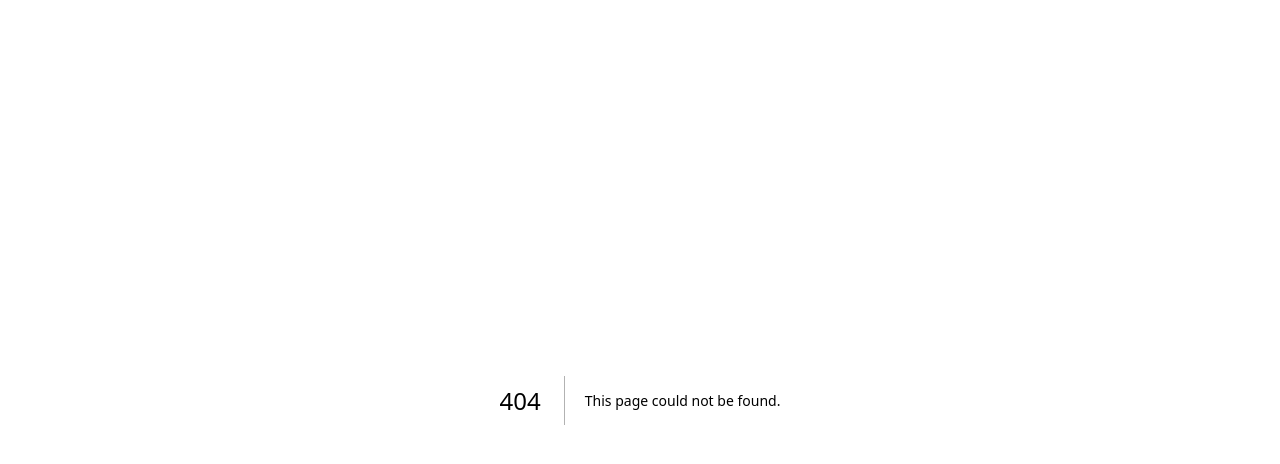
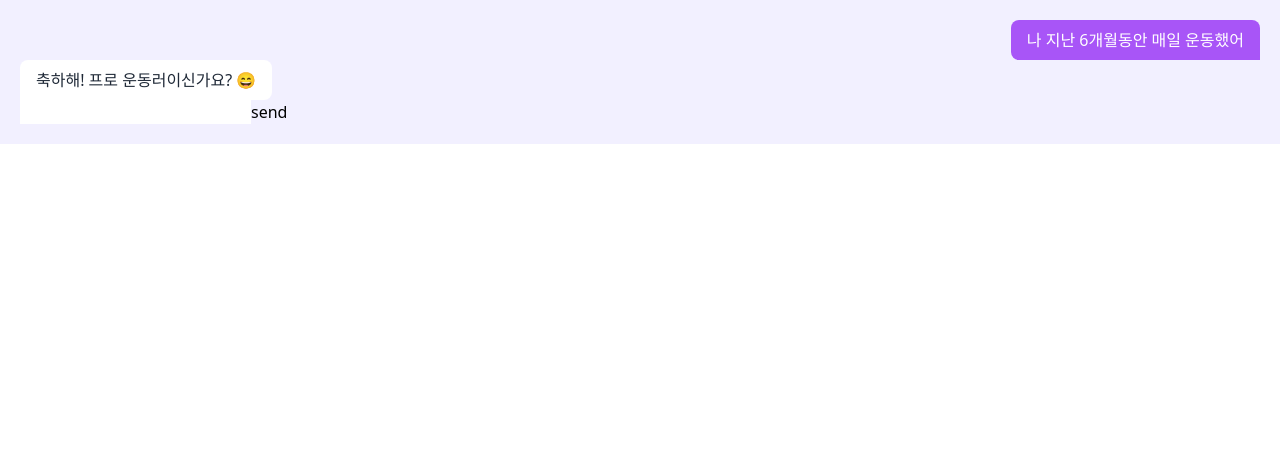
Before and after one commit to hmuri/NESS_FRONT, a Next.js app in the folder ness/: page /chatting in a window 1280 px wide. Before the commit this address had no page. Shown: the top 464 px of the page. Built offline with nearby package versions, Linux system fonts and the light colour scheme.

Commit message:
[feat] chatting frame & body css fix

```diff
--- /dev/null
+++ b/ness/public/json/chatting.json
@@ -0,0 +1,12 @@
+[
+  {
+    "user": "user",
+    "time": "1월 9일 오후 9시",
+    "content": "나 지난 6개월동안 매일 운동했어"
+  },
+  {
+    "user": "AI",
+    "time": "1월 9일 오후 9시 1분",
+    "content": "축하해! 프로 운동러이신가요? 😄"
+  }
+]
--- /dev/null
+++ b/ness/src/module/interface/chatting.ts
@@ -0,0 +1,5 @@
+export interface IChatMessage {
+  user: "user" | "AI";
+  time: string;
+  content: string;
+}
--- /dev/null
+++ b/ness/src/pages/chatting/index.tsx
@@ -0,0 +1,55 @@
+import { IChatMessage } from "../../module/interface/chatting";
+import { useState } from "react";
+
+const initialMessages =
+  require("../../../public/json/chatting.json") as IChatMessage[];
+
+const Chatting = () => {
+  const [chatMessages, setChatMessages] =
+    useState<IChatMessage[]>(initialMessages);
+  const [newMessage, setNewMessage] = useState("");
+  const handleSendMessage = () => {
+    const newChatMessage: IChatMessage = {
+      user: "user",
+      time: new Date().toLocaleTimeString(),
+      content: newMessage,
+    };
+
+    setChatMessages([...chatMessages, newChatMessage]);
+    setNewMessage("");
+  };
+
+  return (
+    <div className="min-h-100vh w-full bg-[#F2F0FF] p-[20px]">
+      <div>
+        {chatMessages.map((message, index) => {
+          const isUser = message.user === "user";
+          return (
+            <div
+              key={index}
+              className={`flex ${isUser ? "justify-end" : "justify-start"}`}
+            >
+              <div
+                className={`max-w-xs px-4 py-2 rounded-lg ${
+                  isUser
+                    ? "bg-purple-500 text-white rounded-br-none"
+                    : "bg-white text-gray-800 rounded-bl-none"
+                }`}
+              >
+                <p>{message.content}</p>
+              </div>
+            </div>
+          );
+        })}
+      </div>
+      <input
+        type="text"
+        value={newMessage}
+        onChange={(e) => setNewMessage(e.target.value)}
+      />
+      <button onClick={handleSendMessage}>send</button>
+    </div>
+  );
+};
+
+export default Chatting;
--- a/ness/src/pages/main/index.tsx
+++ b/ness/src/pages/main/index.tsx
@@ -1,7 +1,7 @@
 export default function Main() {
   return (
     <>
-      <div>
+      <div className="p-[20px]">
         <div className="mt-[40px] flex w-full mb-[45px]">
           <div className="flex flex-7/10 pr-[20px] h-100px items-center">
             <div className="text-[24px] font-medium ">
--- a/ness/src/pages/mypage/index.tsx
+++ b/ness/src/pages/mypage/index.tsx
@@ -1,7 +1,7 @@
 export default function MyPage() {
   return (
     <>
-      <div>
+      <div className="p-[20px]">
         <div className="mt-[81px] flex flex-col w-full items-center">
           <div>
             <div className="w-[86px] h-[86px] bg-[#F2F0FF] rounded-[50%]"></div>
--- a/ness/src/styles/globals.css
+++ b/ness/src/styles/globals.css
@@ -7,6 +7,6 @@ html {
 }
 
 body {
-  margin: 20px;
+  margin: 0px;
   background-color: white;
 }
```
